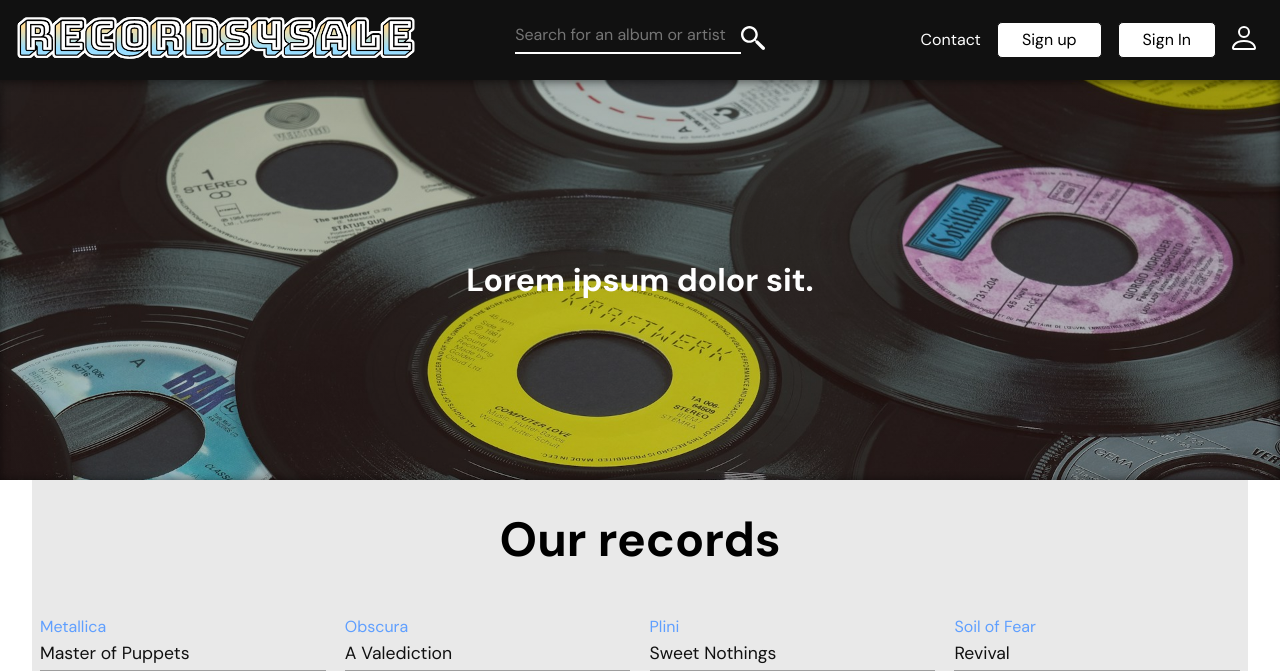
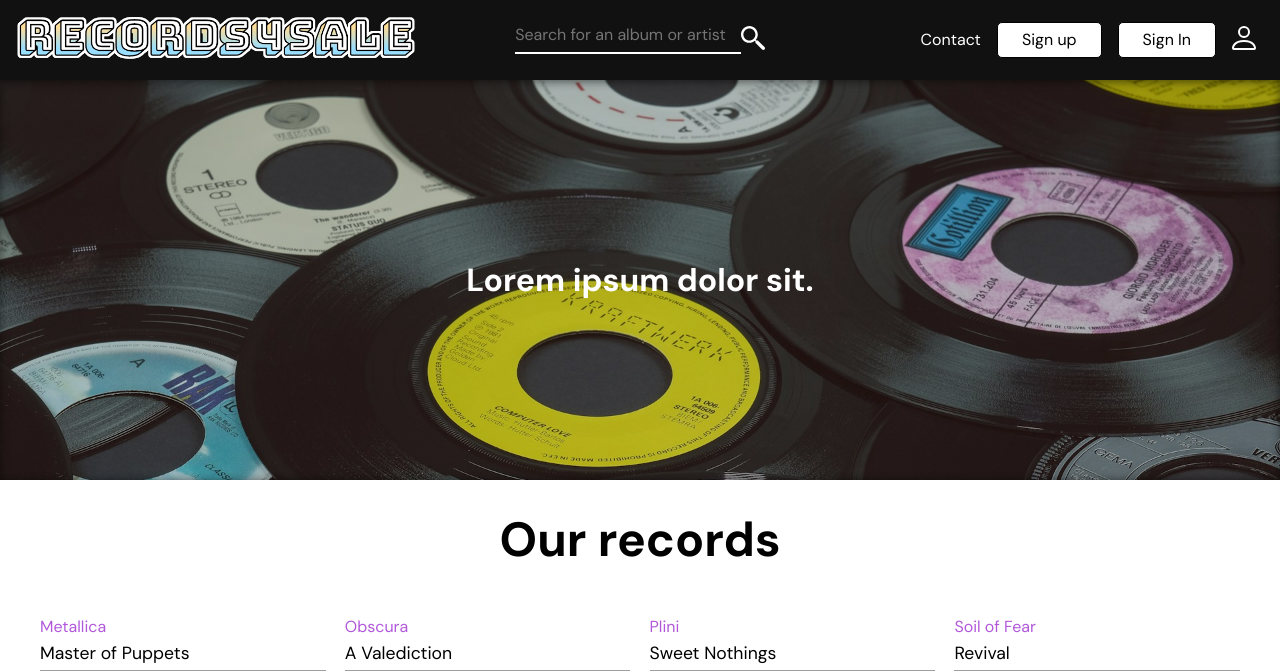
Before and after one commit to spobb/records4sale, a PHP site: page /index.php?page=colors in a window 1280 px wide. Shown: the top 671 px of the page. Run offline with PHP 8.4, Linux system fonts and the light colour scheme; data comes from the database, SQL or seed files in the repository; some libraries are stand-ins or nearby versions; grey boxes are pictures that could not be loaded.

Commit message:
swapped colors

```diff
--- a/css/colors.css
+++ b/css/colors.css
@@ -1,17 +1,18 @@
 :root {
-	--white: #fefefe;
-	--black: #111;
+	--white: #fff;
+	--black: #000;
 
-	--main-bg: #e9e9e9;
+	--main-bg: #fff;
 	--header-bg: #111;
 	--accent-bg: #cdcdcd;
 	--menu-bg: #444;
+	--outside-bg: #222;
 
-	--accent: #5f9fff;
-	--accent-hover: #4060c0;
+	--accent: #b258db;
+	--accent-hover: #8f43b3;
 
 	--button-bg: #fff;
-	--button-bg-hover: #ccc;
+	--button-bg-hover: #b258db;
 
 	--stars-checked: #ffa534;
 
```
